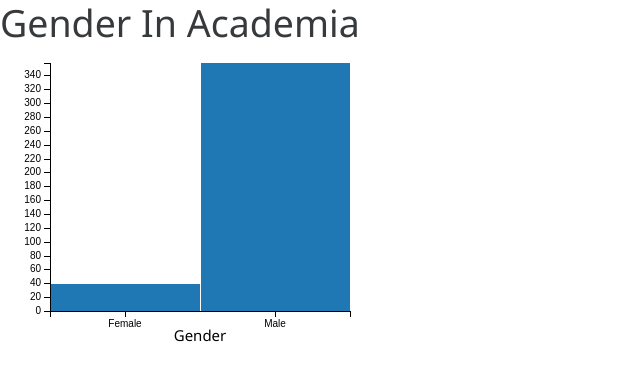
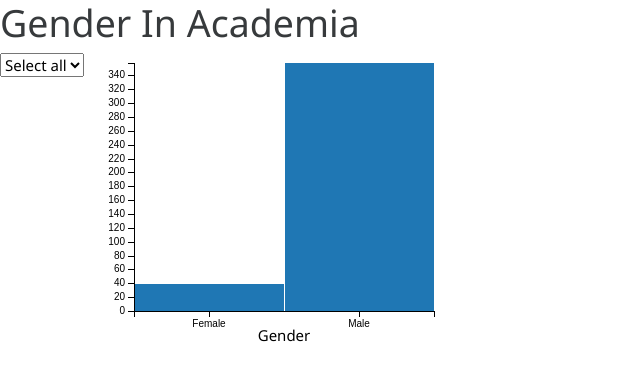
Before and after one commit to John-E5/Gender-in-Academia, a plain HTML site: page index.html in a window 1280 px wide. Shown: the whole page, without its empty margins (0-640 px from the left). Drawn offline with Linux system fonts and the light colour scheme.

Commit message:
Added selectMenu

```diff
--- a/index.html
+++ b/index.html
@@ -20,6 +20,8 @@
 
     <h1>Gender In Academia</h1>
 
+    <div id="discipline-selector"></div>
+
     <div id="gender-balance"></div>
 </body>
 </html>
--- a/static/js/graph.js
+++ b/static/js/graph.js
@@ -5,10 +5,20 @@ queue()
 function makeGraphs(error, salaryData) {
     var ndx = crossfilter(salaryData);
 
+    show_discipline_selector(ndx);
     show_gender_balance(ndx);
 
     dc.renderAll();
 
+}
+
+function show_discipline_selector(ndx) {
+    var dim = ndx.dimension(dc.pluck('discipline'));
+    var group = dim.group();
+
+    dc.selectMenu("#discipline-selector")
+        .dimension(dim)
+        .group(group);
 }
 
 function show_gender_balance(ndx) {
@@ -24,7 +34,6 @@ function show_gender_balance(ndx) {
         .transitionDuration(500)
         .x(d3.scale.ordinal())
         .xUnits(dc.units.ordinal)
-        .elasticY(true)
         .xAxisLabel("Gender")
         .yAxis().ticks(20);
 }
```
